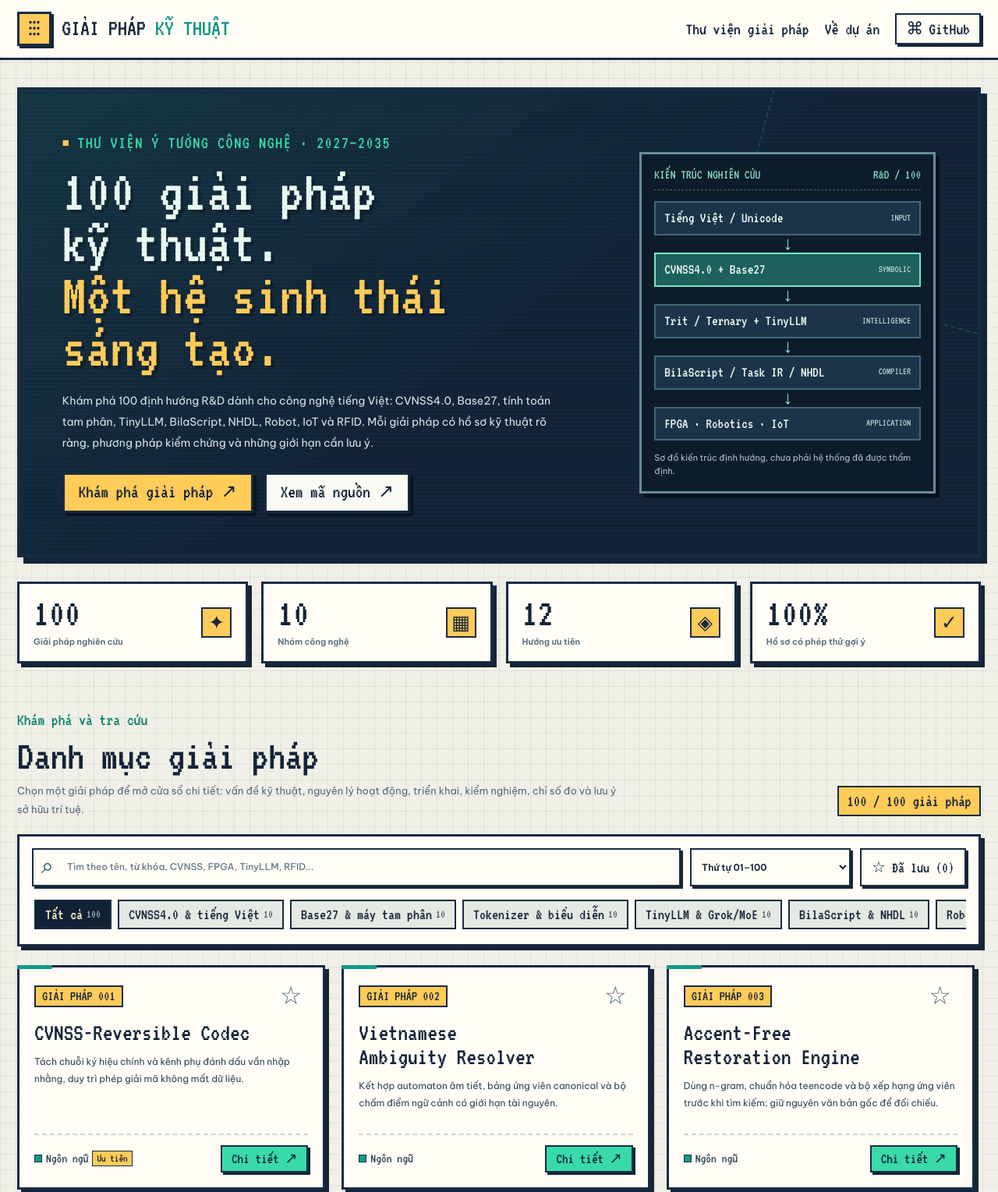
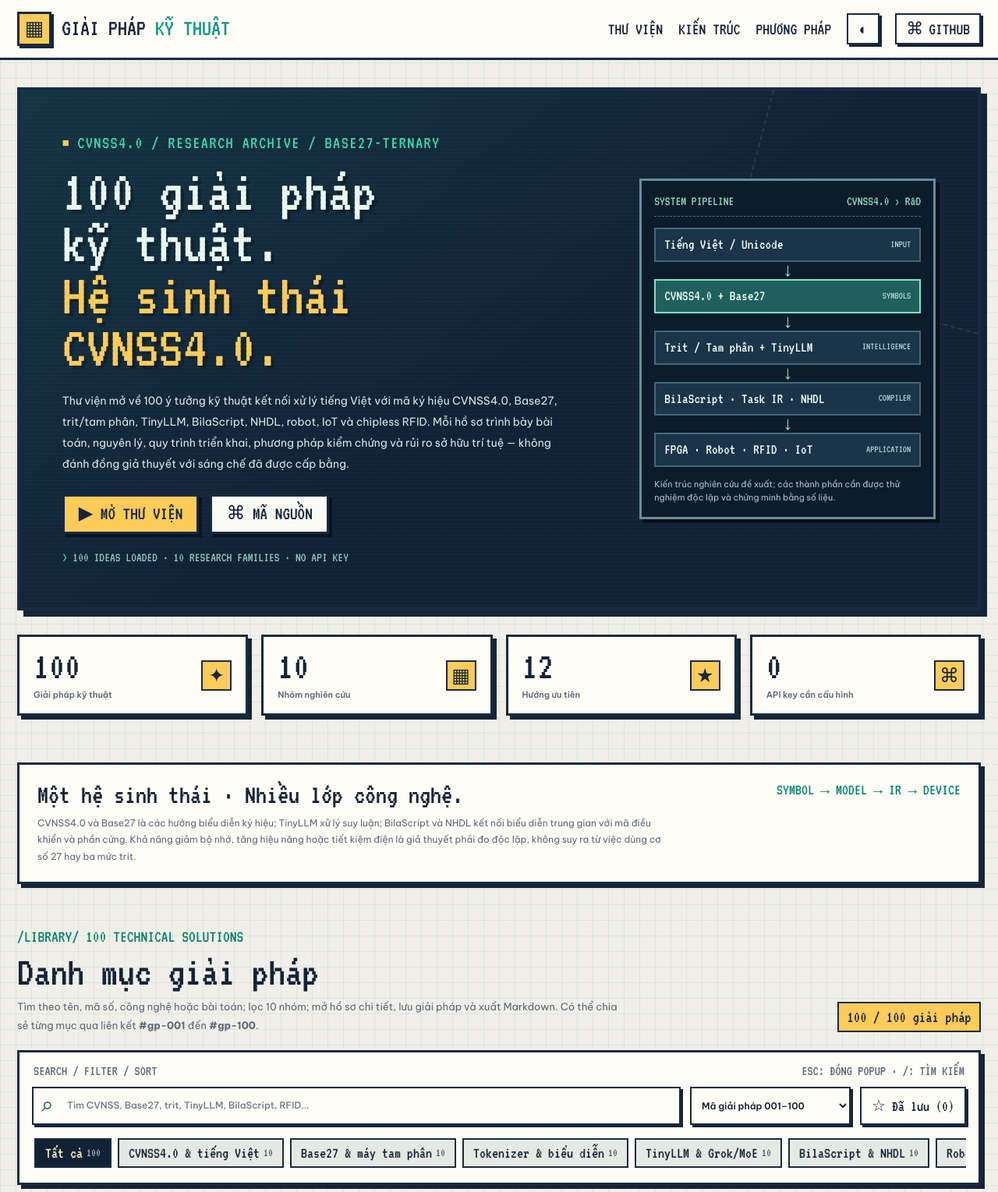
Before and after one commit to xulytiengviet/giaiphapkythuat, a plain HTML site: page index.html in a window 1280 px wide. Shown: the top 1529 px of the page at 78% size. Drawn offline with Linux system fonts and the light colour scheme.

Commit message:
feat(site): rebrand full landing page as CVNSS4.0 technical solutions retro archive

```diff
--- a/index.html
+++ b/index.html
@@ -3,87 +3,134 @@
 <head>
   <meta charset="utf-8">
   <meta name="viewport" content="width=device-width, initial-scale=1">
-  <meta name="description" content="Thư viện 100 giải pháp kỹ thuật định hướng R&D: CVNSS4.0, Base27, tam phân, TinyLLM, BilaScript, NHDL, IoT, RFID và robot. Tra cứu và xem giải thích chi tiết từng đề xuất.">
-  <meta name="theme-color" content="#102d39">
-  <meta property="og:title" content="100 Giải pháp Kỹ thuật Việt Nam">
-  <meta property="og:description" content="100 ý tưởng R&D trong 10 nhóm công nghệ, cùng bài toán, cơ chế, quy trình triển khai và phương pháp kiểm chứng.">
+  <meta name="theme-color" content="#112237">
+  <meta name="color-scheme" content="light dark">
+  <meta name="description" content="Thư viện 100 giải pháp kỹ thuật cho hệ sinh thái công nghệ CVNSS4.0: Base27, trit/tam phân, TinyLLM, BilaScript, NHDL, FPGA, Robot, RFID và IoT. Mỗi giải pháp có hồ sơ chi tiết, quy trình, phép thử và lưu ý sở hữu trí tuệ.">
+  <meta name="keywords" content="CVNSS4.0,100 giải pháp kỹ thuật,Base27,trit,tam phân,ternary,BilaScript,NHDL,TinyLLM,FPGA,IoT,robotics,RFID,tiếng Việt,R&D">
+  <meta name="author" content="Dự án mã nguồn mở CVNSS4.0 · xulytiengviet">
   <meta property="og:type" content="website">
+  <meta property="og:locale" content="vi_VN">
+  <meta property="og:url" content="https://xulytiengviet.github.io/giaiphapkythuat/">
+  <meta property="og:title" content="100 giải pháp kỹ thuật cho hệ sinh thái công nghệ CVNSS4.0">
+  <meta property="og:description" content="Khám phá 100 hướng nghiên cứu trong 10 nhóm công nghệ: CVNSS4.0, Base27, tam phân, TinyLLM, BilaScript, NHDL, robot, IoT, RFID và an toàn AI.">
+  <meta name="twitter:card" content="summary">
+  <meta name="twitter:title" content="100 giải pháp kỹ thuật · CVNSS4.0">
+  <link rel="canonical" href="https://xulytiengviet.github.io/giaiphapkythuat/">
   <link rel="icon" href="favicon.svg" type="image/svg+xml">
-  <link rel="stylesheet" href="styles.css">
+  <link rel="preconnect" href="https://fonts.googleapis.com">
+  <link rel="preconnect" href="https://fonts.gstatic.com" crossorigin>
+  <link rel="stylesheet" href="styles.css?v=3">
+  <script>
+    try { if (localStorage.getItem("gpk_theme_v3") === "dark") document.documentElement.setAttribute("data-theme", "dark"); } catch(e) {}
+  </script>
   <script defer src="data.js"></script>
-  <script defer src="app.js"></script>
-  <title>100 Giải pháp Kỹ thuật | CVNSS4.0 · Base27 · TinyLLM</title>
+  <script defer src="app.js?v=3"></script>
+  <script type="application/ld+json">
+  {
+    "@context":"https://schema.org",
+    "@type":"CollectionPage",
+    "inLanguage":"vi",
+    "name":"100 giải pháp kỹ thuật cho hệ sinh thái công nghệ CVNSS4.0",
+    "url":"https://xulytiengviet.github.io/giaiphapkythuat/",
+    "description":"Danh mục 100 ý tưởng nghiên cứu và phát triển kỹ thuật trong 10 nhóm của hệ sinh thái CVNSS4.0. Các ý tưởng chưa phải bằng sáng chế được cấp.",
+    "mainEntity":{"@type":"ItemList","numberOfItems":100},
+    "isAccessibleForFree":true
+  }
+  </script>
+  <title>100 giải pháp kỹ thuật cho hệ sinh thái công nghệ CVNSS4.0</title>
 </head>
 <body>
-  <a class="skip" href="#library">Đến danh mục giải pháp</a>
+  <a class="skip" href="#library">Bỏ qua điều hướng, đến thư viện giải pháp</a>
+
   <header class="header">
     <div class="shell header-inner">
-      <a class="logo" href="./" aria-label="Trang chủ 100 Giải pháp Kỹ thuật">
-        <span class="logo-icon" aria-hidden="true">⁝⁝⁝</span>
+      <a class="logo" href="./" aria-label="Trang chủ - 100 giải pháp kỹ thuật CVNSS4.0">
+        <span class="logo-icon" aria-hidden="true">▦</span>
         <span>GIẢI PHÁP <em>KỸ THUẬT</em></span>
       </a>
       <nav class="topnav" aria-label="Điều hướng chính">
-        <a class="nav-secondary" href="#library">Thư viện giải pháp</a>
-        <a class="nav-secondary" href="#about">Về dự án</a>
-        <a class="github-link" href="https://github.com/xulytiengviet/giaiphapkythuat" target="_blank" rel="noopener noreferrer"><span aria-hidden="true">⌘</span> GitHub</a>
+        <a class="nav-secondary" href="#library">THƯ VIỆN</a>
+        <a class="nav-secondary" href="#architecture">KIẾN TRÚC</a>
+        <a class="nav-secondary" href="#methodology">PHƯƠNG PHÁP</a>
+        <button class="theme-toggle" id="themeToggle" type="button" aria-label="Đổi giao diện sáng hoặc tối" aria-pressed="false" title="Chuyển giao diện sáng/tối">◐</button>
+        <a class="github-link" href="https://github.com/xulytiengviet/giaiphapkythuat" target="_blank" rel="noopener noreferrer"><span aria-hidden="true">⌘</span> <span class="github-text">GITHUB</span></a>
       </nav>
     </div>
   </header>
+
   <main>
     <section class="hero shell" aria-labelledby="heroTitle">
       <div class="hero-panel">
-        <div>
-          <div class="eyebrow">Thư viện ý tưởng công nghệ · 2027–2035</div>
-          <h1 id="heroTitle">100 giải pháp kỹ thuật.<br><strong>Một hệ sinh thái sáng tạo.</strong></h1>
-          <p>Khám phá 100 định hướng R&amp;D dành cho công nghệ tiếng Việt: CVNSS4.0, Base27, tính toán tam phân, TinyLLM, BilaScript, NHDL, Robot, IoT và RFID. Mỗi giải pháp có hồ sơ kỹ thuật rõ ràng, phương pháp kiểm chứng và những giới hạn cần lưu ý.</p>
+        <div class="hero-copy">
+          <span class="eyebrow">CVNSS4.0 / RESEARCH ARCHIVE / BASE27-TERNARY</span>
+          <h1 id="heroTitle">100 giải pháp kỹ thuật.<br><strong>Hệ sinh thái CVNSS4.0.</strong></h1>
+          <p>
+            Thư viện mở về 100 ý tưởng kỹ thuật kết nối xử lý tiếng Việt với mã ký hiệu CVNSS4.0,
+            Base27, trit/tam phân, TinyLLM, BilaScript, NHDL, robot, IoT và chipless RFID.
+            Mỗi hồ sơ trình bày bài toán, nguyên lý, quy trình triển khai, phương pháp kiểm chứng
+            và rủi ro sở hữu trí tuệ — không đánh đồng giả thuyết với sáng chế đã được cấp bằng.
+          </p>
           <div class="hero-actions">
-            <a class="btn btn-main" href="#library">Khám phá giải pháp <span aria-hidden="true">↗</span></a>
-            <a class="btn btn-ghost" href="https://github.com/xulytiengviet/giaiphapkythuat" target="_blank" rel="noopener noreferrer">Xem mã nguồn <span aria-hidden="true">↗</span></a>
+            <a class="btn btn-main" href="#library">▶ MỞ THƯ VIỆN</a>
+            <a class="btn btn-ghost" href="https://github.com/xulytiengviet/giaiphapkythuat" target="_blank" rel="noopener noreferrer">⌘ MÃ NGUỒN</a>
           </div>
+          <div class="hero-terminal-note">100 IDEAS LOADED · 10 RESEARCH FAMILIES · NO API KEY</div>
         </div>
-        <div class="diagram" aria-label="Kiến trúc định hướng từ tiếng Việt đến phần cứng">
-          <div class="diagram-top"><span>Kiến trúc nghiên cứu</span><span>R&amp;D / 100</span></div>
+
+        <div class="diagram" role="img" aria-label="Sơ đồ định hướng: tiếng Việt và Unicode, qua CVNSS4.0 Base27, trit và TinyLLM, BilaScript và NHDL, đến FPGA robot và IoT">
+          <div class="diagram-top"><span>SYSTEM PIPELINE</span><span>CVNSS4.0 › R&amp;D</span></div>
           <div class="diagram-node"><span>Tiếng Việt / Unicode</span><small>INPUT</small></div>
           <div class="diagram-arrow" aria-hidden="true">↓</div>
-          <div class="diagram-node accent"><span>CVNSS4.0 + Base27</span><small>SYMBOLIC</small></div>
+          <div class="diagram-node accent"><span>CVNSS4.0 + Base27</span><small>SYMBOLS</small></div>
           <div class="diagram-arrow" aria-hidden="true">↓</div>
-          <div class="diagram-node"><span>Trit / Ternary + TinyLLM</span><small>INTELLIGENCE</small></div>
+          <div class="diagram-node"><span>Trit / Tam phân + TinyLLM</span><small>INTELLIGENCE</small></div>
           <div class="diagram-arrow" aria-hidden="true">↓</div>
-          <div class="diagram-node"><span>BilaScript / Task IR / NHDL</span><small>COMPILER</small></div>
+          <div class="diagram-node"><span>BilaScript · Task IR · NHDL</span><small>COMPILER</small></div>
           <div class="diagram-arrow" aria-hidden="true">↓</div>
-          <div class="diagram-node"><span>FPGA · Robotics · IoT</span><small>APPLICATION</small></div>
-          <div class="diagram-note">Sơ đồ kiến trúc định hướng, chưa phải hệ thống đã được thẩm định.</div>
+          <div class="diagram-node"><span>FPGA · Robot · RFID · IoT</span><small>APPLICATION</small></div>
+          <div class="diagram-note">Kiến trúc nghiên cứu đề xuất; các thành phần cần được thử nghiệm độc lập và chứng minh bằng số liệu.</div>
         </div>
       </div>
     </section>
 
     <div class="shell">
-      <section class="stats" aria-label="Thống kê thư viện">
-        <div class="stat"><div><b id="countSolutions">100</b><p>Giải pháp nghiên cứu</p></div><span class="stat-symbol" aria-hidden="true">✦</span></div>
-        <div class="stat"><div><b id="countGroups">10</b><p>Nhóm công nghệ</p></div><span class="stat-symbol" aria-hidden="true">▦</span></div>
-        <div class="stat"><div><b id="countPriority">12</b><p>Hướng ưu tiên</p></div><span class="stat-symbol" aria-hidden="true">◈</span></div>
-        <div class="stat"><div><b>100%</b><p>Hồ sơ có phép thử gợi ý</p></div><span class="stat-symbol" aria-hidden="true">✓</span></div>
+      <section class="stats" aria-label="Thống kê danh mục">
+        <div class="stat"><div><b id="countSolutions">100</b><p>Giải pháp kỹ thuật</p></div><span class="stat-symbol" aria-hidden="true">✦</span></div>
+        <div class="stat"><div><b id="countGroups">10</b><p>Nhóm nghiên cứu</p></div><span class="stat-symbol" aria-hidden="true">▦</span></div>
+        <div class="stat"><div><b id="countPriority">12</b><p>Hướng ưu tiên</p></div><span class="stat-symbol" aria-hidden="true">★</span></div>
+        <div class="stat"><div><b>0</b><p>API key cần cấu hình</p></div><span class="stat-symbol" aria-hidden="true">⌘</span></div>
+      </section>
+
+      <section class="architecture" id="architecture" aria-labelledby="architectureTitle">
+        <div class="architecture-shell">
+          <div>
+            <h2 id="architectureTitle">Một hệ sinh thái · Nhiều lớp công nghệ.</h2>
+            <p>CVNSS4.0 và Base27 là các hướng biểu diễn ký hiệu; TinyLLM xử lý suy luận; BilaScript và NHDL kết nối biểu diễn trung gian với mã điều khiển và phần cứng. Khả năng giảm bộ nhớ, tăng hiệu năng hoặc tiết kiệm điện là giả thuyết phải đo độc lập, không suy ra từ việc dùng cơ số 27 hay ba mức trit.</p>
+          </div>
+          <span class="architecture-label">SYMBOL → MODEL → IR → DEVICE</span>
+        </div>
       </section>
 
       <section id="library" aria-labelledby="libraryTitle">
         <div class="section-head">
           <div>
-            <span class="section-kicker">Khám phá và tra cứu</span>
+            <div class="section-kicker">/LIBRARY/ 100 TECHNICAL SOLUTIONS</div>
             <h2 id="libraryTitle">Danh mục giải pháp</h2>
-            <p>Chọn một giải pháp để mở cửa sổ chi tiết: vấn đề kỹ thuật, nguyên lý hoạt động, triển khai, kiểm nghiệm, chỉ số đo và lưu ý sở hữu trí tuệ.</p>
+            <p>Tìm theo tên, mã số, công nghệ hoặc bài toán; lọc 10 nhóm; mở hồ sơ chi tiết, lưu giải pháp và xuất Markdown. Có thể chia sẻ từng mục qua liên kết <strong>#gp-001</strong> đến <strong>#gp-100</strong>.</p>
           </div>
           <span id="resultCount" class="section-count" role="status" aria-live="polite">100 / 100 giải pháp</span>
         </div>
-        <div class="filters" role="search" aria-label="Tìm kiếm và lọc danh mục">
+        <div class="filters" role="search" aria-label="Tìm kiếm và lọc giải pháp kỹ thuật">
+          <div class="filter-caption"><span>SEARCH / FILTER / SORT</span><span>ESC: ĐÓNG POPUP · /: TÌM KIẾM</span></div>
           <div class="search-row">
             <div class="search-wrap" id="searchWrap">
               <span class="search-symbol" aria-hidden="true">⌕</span>
-              <input id="search" class="search" type="search" autocomplete="off" placeholder="Tìm theo tên, từ khóa, CVNSS, FPGA, TinyLLM, RFID..." aria-label="Tìm giải pháp kỹ thuật">
-              <button id="clearSearch" class="clear-search" type="button" aria-label="Xóa nội dung tìm kiếm">×</button>
+              <input id="search" class="search" type="search" autocomplete="off" placeholder="Tìm CVNSS, Base27, trit, TinyLLM, BilaScript, RFID..." aria-label="Nhập từ khóa tìm giải pháp">
+              <button id="clearSearch" class="clear-search" type="button" aria-label="Xóa từ khóa">×</button>
             </div>
-            <select id="sortSelect" class="sort" aria-label="Sắp xếp danh sách">
-              <option value="id">Thứ tự 01–100</option>
-              <option value="priority">Ưu tiên nghiên cứu</option>
+            <select id="sortSelect" class="sort" aria-label="Sắp xếp danh mục">
+              <option value="id">Mã giải pháp 001–100</option>
+              <option value="priority">12 hướng ưu tiên</option>
               <option value="name">Tên A–Z</option>
               <option value="name-desc">Tên Z–A</option>
             </select>
@@ -92,18 +139,38 @@
           <div id="categoryTabs" class="cat-strip" role="group" aria-label="Lọc theo nhóm công nghệ"></div>
         </div>
         <div class="cards" id="cards" aria-live="polite"></div>
+        <noscript>
+          <p>Ứng dụng cần JavaScript để hiển thị 100 giải pháp từ tập dữ liệu cục bộ data.js. Vui lòng bật JavaScript trong trình duyệt.</p>
+        </noscript>
+      </section>
+
+      <section class="methodology" id="methodology" aria-labelledby="methodologyTitle">
+        <div class="methodology-panel">
+          <div>
+            <h2 id="methodologyTitle">Từ ý tưởng đến giải pháp kỹ thuật có kiểm chứng</h2>
+            <p>Mỗi hồ sơ tuân theo cấu trúc: <code>bài toán</code> → <code>cơ chế</code> → <code>nguyên mẫu</code> → <code>đối chứng</code> → <code>chỉ số đo</code> → <code>đánh giá IP</code>. Danh mục này chỉ là chương trình nghiên cứu. Muốn đăng ký sáng chế hoặc giải pháp hữu ích cần tra cứu tài liệu có trước, đánh giá tính mới, điều kiện bảo hộ và quyền sử dụng công nghệ của bên thứ ba.</p>
+          </div>
+          <aside aria-label="Tiêu chí nghiên cứu">
+            <span>[✓] TÁI LẬP THỬ NGHIỆM</span>
+            <span>[✓] AN TOÀN &amp; HIỆU NĂNG</span>
+            <span>[✓] GIẤY PHÉP DỮ LIỆU</span>
+            <span>[✓] KIỂM TRA TÍNH MỚI</span>
+          </aside>
+        </div>
       </section>
     </div>
   </main>
+
   <footer class="footer" id="about">
     <div class="shell footer-inner">
       <div>
-        <strong>100 Giải pháp Kỹ thuật Việt Nam</strong>
-        <p>Dự án mở về ý tưởng nghiên cứu CVNSS4.0 · Base27 · Ternary · TinyLLM · BilaScript · NHDL · IoT · Robotics. Thông tin trên trang là đề xuất nghiên cứu, chưa phải bằng độc quyền sáng chế, giải pháp hữu ích được cấp hoặc kết quả hiệu năng được xác minh. Việc sử dụng công nghệ bên thứ ba phải tuân thủ quyền sở hữu trí tuệ và điều khoản có hiệu lực.</p>
+        <strong>CVNSS4.0 // TECHNICAL SOLUTION ARCHIVE</strong>
+        <p>100 giải pháp kỹ thuật cho hệ sinh thái công nghệ CVNSS4.0, do dự án xulytiengviet tổng hợp thành các định hướng R&amp;D. Đây không phải danh mục 100 bằng sáng chế đã được cấp, cũng không phải khẳng định các kết quả hiệu năng. Giao diện hoạt động tĩnh; thông tin yêu thích và chế độ hiển thị được lưu trên trình duyệt của bạn.</p>
       </div>
-      <a href="https://github.com/xulytiengviet/giaiphapkythuat" target="_blank" rel="noopener noreferrer">Mã nguồn và đóng góp ↗</a>
+      <a href="https://github.com/xulytiengviet/giaiphapkythuat" target="_blank" rel="noopener noreferrer">ĐÓNG GÓP TRÊN GITHUB ↗</a>
     </div>
   </footer>
+
   <dialog id="detailDialog" aria-labelledby="modalTitle" aria-modal="true">
     <div id="modalContent"></div>
   </dialog>
```
